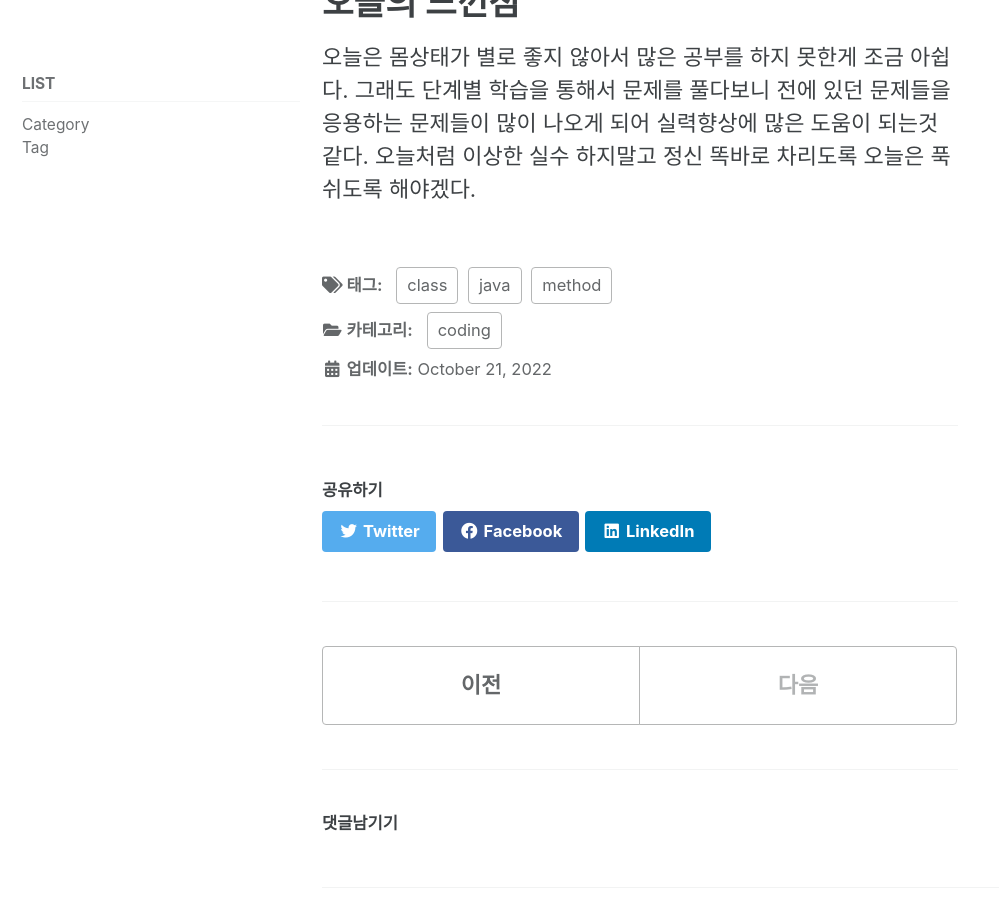
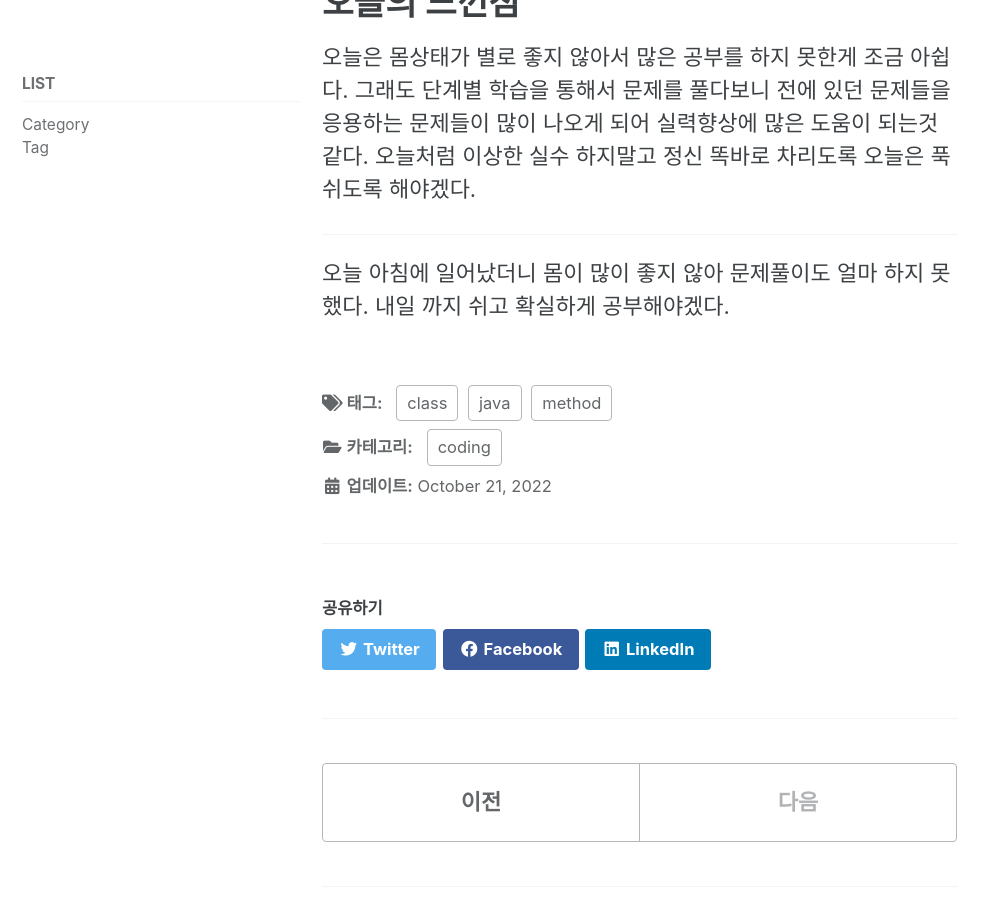
Before and after one commit to FriedKeyBoard/FriedKeyBoard.github.io, a Jekyll site: the page built from _posts/2022-10-21-7.md, in a window 1280 px wide and 900 px high, scrolled down 2235 px. Shown: the whole window, without its empty margins (0-999 px from the left). Built offline with Jekyll 4.4.1, drawn with Linux system fonts in a browser that asks for light colours; cached includes are drawn as plain includes; comment, search, counter and statistics services are not loaded.

Commit message:
일곱번째

```diff
--- a/_posts/2022-10-21-7.md
+++ b/_posts/2022-10-21-7.md
@@ -73,3 +73,7 @@ Java에는 여러가지 이스케이프 문자가 있는데 이는 아래와 같
 # 오늘의 느낀점
 
 오늘은 몸상태가 별로 좋지 않아서 많은 공부를 하지 못한게 조금 아쉽다. 그래도 단계별 학습을 통해서 문제를 풀다보니 전에 있던 문제들을 응용하는 문제들이 많이 나오게 되어 실력향상에 많은 도움이 되는것 같다. 오늘처럼 이상한 실수 하지말고 정신 똑바로 차리도록 오늘은 푹 쉬도록 해야겠다.
+
+---
+
+오늘 아침에 일어났더니 몸이 많이 좋지 않아 문제풀이도 얼마 하지 못했다. 내일 까지 쉬고 확실하게 공부해야겠다.
```
